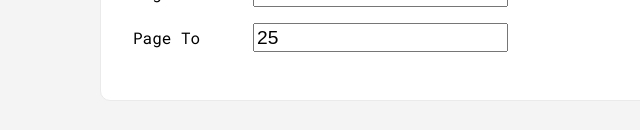
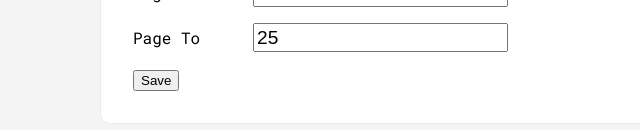
Before and after one commit to mdgriffin/Reference-Minder, a Vue app: page / in a window 1280 px wide. Shown: the part 734-864 px from the top of the page, without its empty margins (40-680 px from the left). Built offline with nearby package versions, Linux system fonts and the light colour scheme; the HTML template or start-up script is replaced by a standard one; what vue-async-computed would draw is missing.

Commit message:
Saving Reference from frontend

```diff
--- a/src/main/frontend/api/reference-api.js
+++ b/src/main/frontend/api/reference-api.js
@@ -1,3 +1,17 @@
+export function saveReference (reference) {
+    return fetch('/api/references', {
+        method: 'POST',
+        headers: {
+            "Content-Type": "application/json; charset=utf-8"
+        },
+        body: JSON.stringify(reference)
+    })
+    .then(result => {
+        return result.json()
+    })
+}
+
+/*
 export function getPlayers (limit, skip) {
     return fetch('/api/players?limit=' + limit + '&skip=' + skip)
         .then(result => {
@@ -81,3 +95,4 @@ export function getPlayersByClub (clubName) {
             }, [])
         })
 }
+*/
--- a/src/main/frontend/components/reference-form.vue
+++ b/src/main/frontend/components/reference-form.vue
@@ -40,11 +40,17 @@
             <label class="form-label">Page To</label>
             <input type="text" class="form-input" v-model="reference.pages.to">
         </div>
+        <button @click="saveReference">Save</button>
     </div>
 </template>
 
 <script>
     export default {
-        props: ['reference']
+        props: ['reference'],
+        methods: {
+            saveReference () {
+                this.$emit('save', this.reference)
+            }
+        }
     }
 </script>
--- a/src/main/frontend/views/HomeView.vue
+++ b/src/main/frontend/views/HomeView.vue
@@ -1,12 +1,13 @@
 <template>
   <div class="home">
     <h1>Home Page</h1>
-    <reference-form :reference="emptyReference"></reference-form>
+    <reference-form :reference="emptyReference" @save="onSaveReference"></reference-form>
   </div>
 </template>
 
 <script>
 import ReferenceForm from '../components/reference-form.vue';
+import {saveReference} from "../api/reference-api";
 
 export default {
     name: 'home-view',
@@ -33,6 +34,17 @@ export default {
                 }
             }
         }
+    },
+    methods: {
+        onSaveReference (reference) {
+            console.log('On Reference CB2')
+            console.log(reference)
+            saveReference(reference)
+                .then(res => {
+                    console.log(res)
+                    console.log('On Save Reference')
+                })
+        }
     }
 }
 </script>
```
Lines whose indentation alone changed are shown as unchanged.
